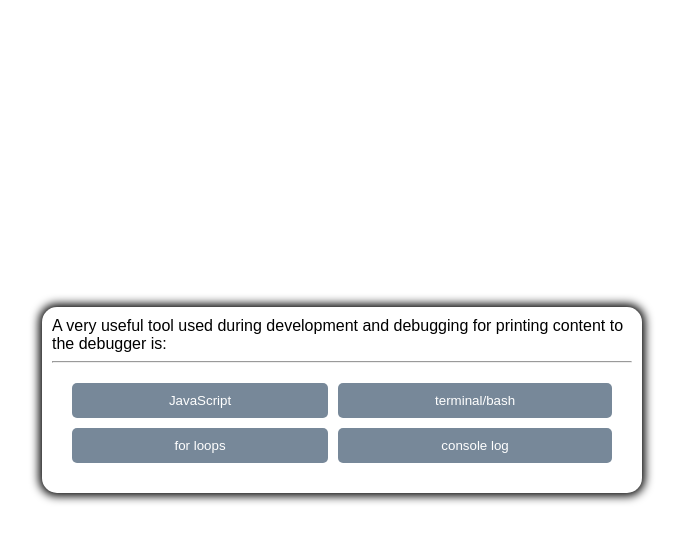
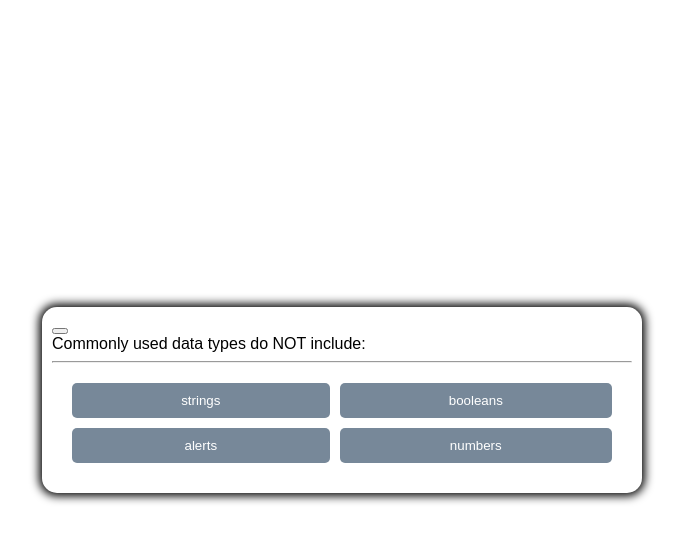
Before and after one commit to gusmor94/javascript-fundamentals-quiz, a plain HTML site: page index.html in a window 1280 px wide. Both pictures are taken after a click on the button "Start". Shown: the whole page, without its empty margins (298-981 px from the left). Drawn offline with Linux system fonts and the light colour scheme.

Commit message:
modified index and quiz files, and changed function code to generate answers through a for loop

```diff
--- a/assets/css/style.css
+++ b/assets/css/style.css
@@ -40,7 +40,7 @@ body {
     background-color: #b0c4de;
 }
 
-.start-btn, .next-btn {
+.start-btn {
     font-weight: bold;
     font-size: 20px;
     margin: 0 5px;
--- a/assets/js/quiz.js
+++ b/assets/js/quiz.js
@@ -1,70 +1,60 @@
 var startBtn = document.querySelector(".start-btn");
+var controlsEl = document.querySelector(".controls")
 var questionContainerEl = document.querySelector("#question-container");
 var questionEl = document.querySelector("#question");
-var answerButtonsEl = document.querySelector("#answers");
-var answerA = document.querySelector("#a");
-var answerB = document.querySelector("#b");
-var answerC = document.querySelector("#c");
-var answerD = document.querySelector("#d");
+var answerButtonsEl = document.querySelectorAll(".answer-btn");
+
 
 var questions = [
     {   question: "Commonly used data types do NOT include:",
-        a: "strings",
-        b: "booleans",
-        c: "alerts",
-        d: "numbers",
-        answer: 3,
+        choices: ["strings", "booleans", "alerts", "numbers"],
+        answer: "alerts",
     },
     {   question: "The condition in an if/else statement is encosed with ____.",
-        a: "quotes",
-        b: "curly brackets",
-        c: "parenthesis",
-        d: "square brackets",
-        answer: 3,
+        choices: ["quotes", "curly brackets", "parenthesis", "square brackets"],
+        answer: "parenthesis",
     },
     {   question: "Arrays in JavaScript can be used to store _____.",
-        a: "numbers and strings",
-        b: "other arrays",
-        c: "booleans",
-        d: "all of the above",
-        answer: 4,
+        choices: ["numbers and strings", "other arrays", "booleans", "all of the above"],
+        answer: "all of the above",
     },
     {   question: "String values must be enclosed within _____ when being assigned to variables.",
-        a: "commas",
-        b: "curly brackets",
-        c: "quotes",
-        d: "parenthesis",
-        answer: 3,
+        choices: ["commas", "curly brackets", "quotes", "parenthesis"],
+        answer: "quotes",
     },
     {   question: "A very useful tool used during development and debugging for printing content to the debugger is:",
-        a: "JavaScript",
-        b: "terminal/bash",
-        c: "for loops",
-        d: "console log",
-        answer: 4,
+        choices: ["JavaScript", "terminal/bash", "for loops", "console log"],
+        answer: "console log",
     },
 ]
+var currentQuestion = 0
 
 // start quiz
 var startQuiz = function() {
-    startBtn.classList.add("hidden");
+    controlsEl.classList.add("hidden");
     questionContainerEl.classList.remove("hidden");
     generateQuestion();
 }
 
 // generate question
 var generateQuestion = function() {
-    for (var i = 0; i < questions.length; i++) {
-        questionEl.textContent = questions[i].question;
-        answerA.textContent = questions[i].a;
-        answerB.textContent = questions[i].b;
-        answerC.textContent = questions[i].c;
-        answerD.textContent = questions[i].d;
+    console.log("question working")
+    var newQuestion = questions[currentQuestion]
+    questionEl.textContent = newQuestion.question;
+    for (var i = 0; i < answerButtonsEl.length; i++) {
+        console.log("answers")
+        answerButtonsEl[i].textContent = newQuestion.choices[i]
+        answerButtonsEl[i].addEventListener("click", checkAnswer)
     }
 }
 
-// check if correct answer
-var selectedAnswer = function(event) {}
+// check if chosen answer is the correct answer
+var checkAnswer = function(event) {
+    var selectedAnswer = event.target.textContent
+    if (event.target.textContent === questions[currentQuestion].answer) {
+        console.log("correct!")
+    }
+}
 
 
 // end quiz
--- a/index.html
+++ b/index.html
@@ -3,24 +3,26 @@
 <head>
     <meta charset="UTF-8">
     <meta name="viewport" content="width=device-width, initial-scale=1.0">
-    <title>JavaScript Fundamentals Quiz</title>
+    <title>Coding Quiz</title>
     <link rel="stylesheet" href="./assets/css/style.css">
 </head>
 <body>
     <div class="container">
+        <button class="highscore-btn"></button>
         <div id="question-container" class="hidden">
+
             <div id="question">Question</div>
             <hr>
             <div id="answers" class="button-grid">
-                <button id="a" class="btn">A</button>
-                <button id="b" class="btn">B</button>
-                <button id="c" class="btn">C</button>
-                <button id="d" class="btn">D</button>
+                <button class="answer-btn btn"></button>
+                <button class="answer-btn btn"></button>
+                <button class="answer-btn btn"></button>
+                <button class="answer-btn btn"></button>
             </div>
         </div>
         <div class="controls">
+            <h1>Click the start button to begin the quiz. Reminder, the quiz will be timed.</h1>
             <button class="start-btn btn">Start</button>
-            <button class="next-btn btn hidden">Next</button>
         </div>
     </div>
 
```
